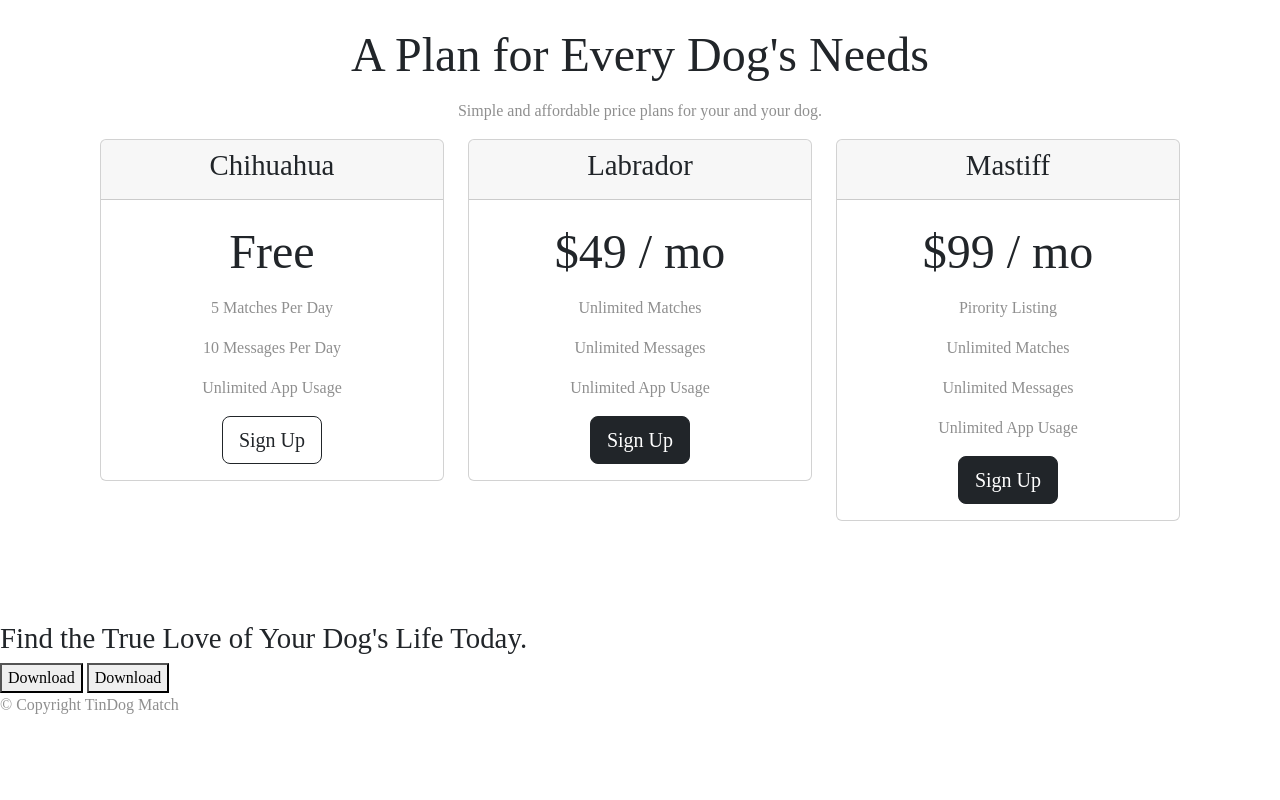
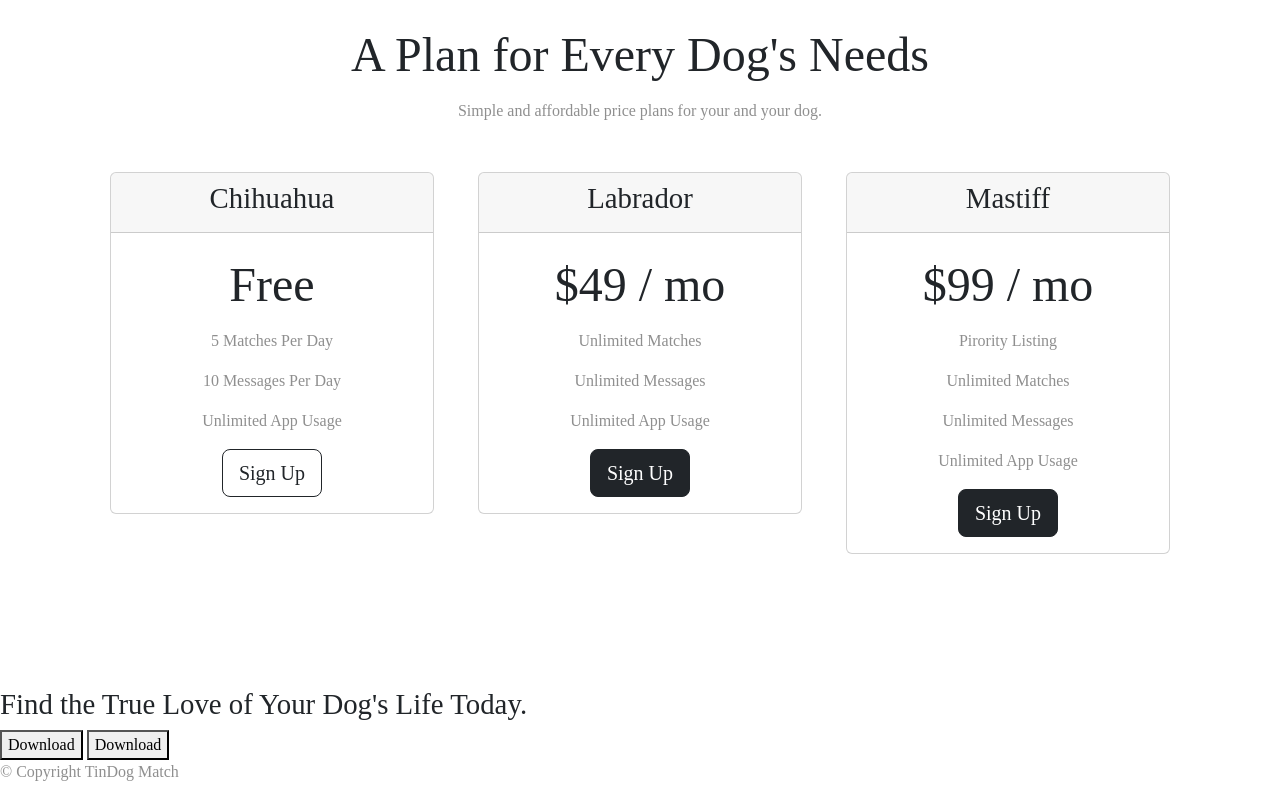
Before and after one commit to christianamaury/TindDog-Match-Website, a plain HTML site: page index.html in a window 1280 px wide. Shown: the part 2059-2859 px from the top of the page. Before the commit the page ends 2792 px from the top, so only its background shows below. Drawn offline with nearby package versions, Linux system fonts and the light colour scheme.

```diff
--- a/index.html
+++ b/index.html
@@ -183,7 +183,7 @@
 
 <div class="row">
   <!-- Medium size we want the top two take half of the width: col-md-6 -->
-  <div class="col-lg-4 col-md-6">
+  <div class="pricing-column col-lg-4 col-md-6">
 
       <div class="card">
         <div class="card-header">
@@ -200,7 +200,7 @@
   </div>
 
 
-  <div class="col-lg-4 col-md-6">
+  <div class=" pricing-column col-lg-4 col-md-6">
     <!-- Card #2 -->
     <div class="card">
       <div class="card-header">
@@ -216,7 +216,7 @@
     </div>
   </div>
 
-  <div class="col-lg-4">
+  <div class=" pricing-column col-lg-4">
 
       <!-- Card #3 -->
       <div class="card">
```
